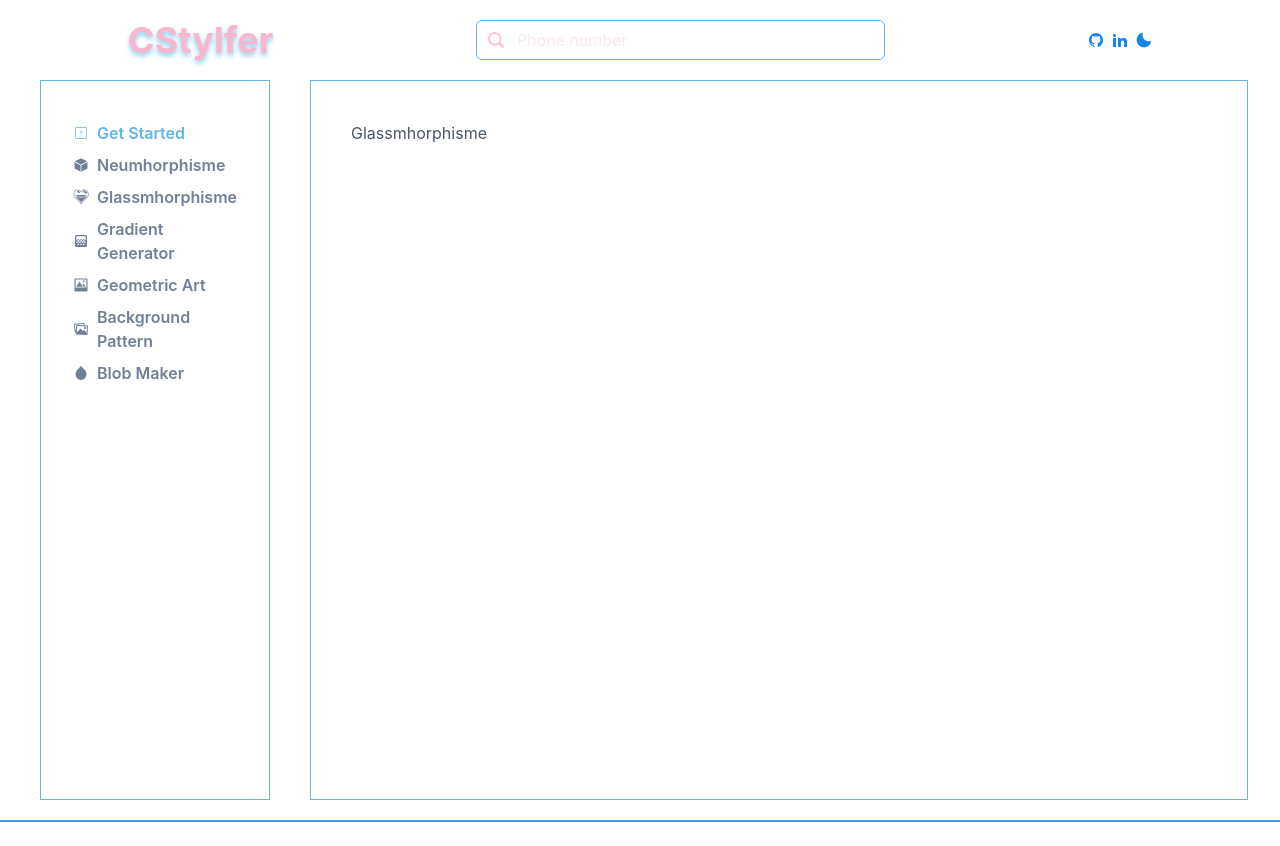
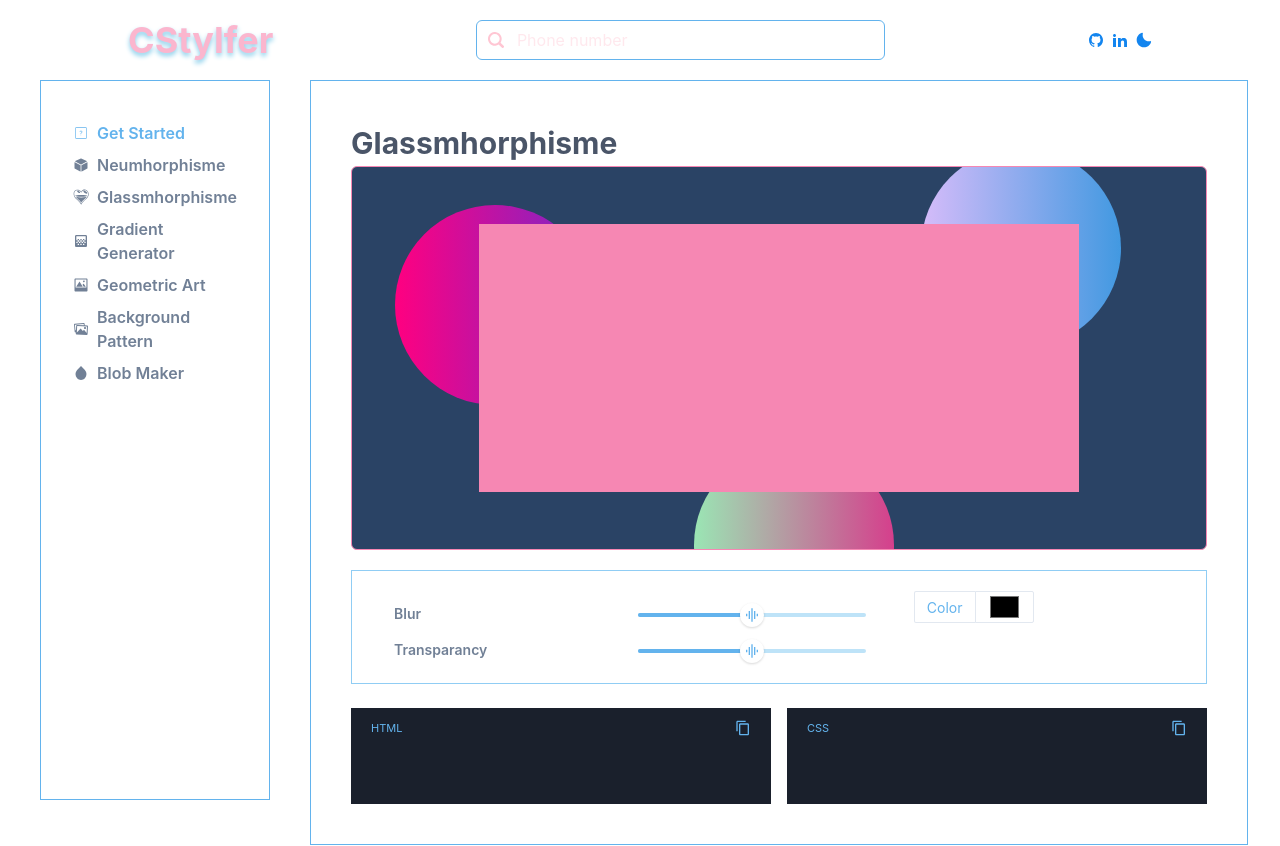
Before and after one commit to Novalia9517/CSTYLFER, a React (Vite) app: page /glass in a window 1280 px wide. Shown: the top 846 px of the page. Built offline with nearby package versions, Linux system fonts and the light colour scheme.

Commit message:
Glassmhorphisme

```diff
--- a/src/Pages/Glassmhorphisme.jsx
+++ b/src/Pages/Glassmhorphisme.jsx
@@ -1,10 +1,49 @@
 import React from 'react'
 import Layout from '../Components/Layout'
+import { Box, Text, Grid, Wrap, Flex, InputGroup, InputLeftAddon, Input, Icon } from '@chakra-ui/react'
+import CustomSlider from '../Components/CustomSlider'
+import { useState } from 'react'
+import { MdContentCopy} from 'react-icons/md'
 
 const Glassmhorphisme = () => {
+  const [blur, setBlur] = useState()
+  const [transparancy, setTransparancy] = useState()
+  const [color, setColor] = useState()
   return (
     <Layout>
-        <div>Glassmhorphisme</div>
+        <Text fontSize={'3xl'} fontWeight='bold'>Glassmhorphisme</Text>
+        <Flex align='center' position={'relative'} zIndex={'-10'}w={'100%'} h={96} bg='blue.800' rounded={'md'} display='grid' overflow="hidden" justifyContent={'center'} alignItems='center' border='1px' borderColor={'pink.300'}>
+            <Box w={'600px'} h={'70%'} display='block' overflowX='hidden' bg={'pink.300'}></Box>
+            <Box pos="absolute" top="-5%" right="10%" h='200px' w='200px' bgGradient='linear(to-r, purple.200, blue.400)' borderRadius='50%' zIndex={'-10'}/>
+            <Box pos="absolute" bottom="-25%" left="40%" h='200px' w='200px' bgGradient='linear(to-r, green.200, pink.500)' borderRadius='50%' zIndex={'-10'}/>
+            <Box pos="absolute" top="10%" left="5%" h='200px' w='200px' bgGradient='linear(to-l, #7928CA, #FF0080)' borderRadius='50%' zIndex={'-10'}/>
+        </Flex>
+        <Box border='1px' borderColor={'blue.200'} px={42} py={5} mt={5} display='flex'>
+          <Box w='70%'>
+            <CustomSlider min={0} max={50} title={'Blur'} change={(e) => setBlur(e)}/>
+            <CustomSlider min={0} max={50} title={'Transparancy'} change={(e) => setTransparancy(e)}/>
+          </Box>
+          <Box w='30%' mx={12}>
+            <InputGroup size='sm' w={'120px'} color='blue.300' >
+                <InputLeftAddon children='Color' bg={'white'} color='blue.300'/>
+                <Input type='color' _placeholder={{opacity : '0.4', color : 'skyblue'}}  onChange={(e) => setColor(e.target.value)}/>
+            </InputGroup>
+          </Box>
+        </Box>
+        <Grid templateColumns={'repeat(2, 1fr)'} gap={4} mt='3'>
+          <Box bg='gray.800' h={'24'} px={5} py={3} mt={3}>
+            <Flex justifyContent={'space-between'} color='blue.300'>
+              <Text fontSize={'11px'}>HTML</Text>
+              <Icon as={MdContentCopy}/>
+            </Flex>
+          </Box>
+          <Box bg='gray.800' h={'24'} px={5} py={3} mt={3}>
+            <Flex justifyContent={'space-between'} color='blue.300'>
+              <Text fontSize={'11px'}>CSS</Text>
+              <Icon as={MdContentCopy}/>
+            </Flex>
+          </Box>
+        </Grid>
     </Layout>
   )
 }
--- a/src/Pages/Neumhorphisme.jsx
+++ b/src/Pages/Neumhorphisme.jsx
@@ -1,12 +1,12 @@
 import { Text,  Box, Flex, Grid,
         GridItem, InputGroup, Input,
         InputLeftAddon, InputRightAddon,
-        Slider,SliderTrack, SliderFilledTrack, SliderThumb, SliderMark,
+        Icon
     } from '@chakra-ui/react'
 import React from 'react'
 import { useState } from 'react'
 import Layout from '../Components/Layout'
-import { MdGraphicEq } from 'react-icons/md'
+import { MdContentCopy } from 'react-icons/md'
 import CustomSlider from '../Components/CustomSlider'
 
 const Neumhorphisme = () => {
@@ -45,20 +45,33 @@ const Neumhorphisme = () => {
                         <Input type='number' placeholder='max 350' _placeholder={{opacity : '0.4', color : 'skyblue'}}  onChange={(e) => e.target.value < 350 ? setHeight(e.target.value) : setHeight(350)}/>
                         <InputRightAddon children='px' bg={'white'} color='blue.300'/>
                     </InputGroup>
-                    <InputGroup size='sm' color='blue.300'>
-                        <InputLeftAddon children='Color' bg={'white'} color='blue.300'/>
-                        <Input type='color' placeholder='max 350' _placeholder={{opacity : '0.4', color : 'skyblue'}}  onChange={(e) => setColor(e.target.value)}/>
-                    </InputGroup>
                 </Grid>
+                <InputGroup size='sm' color='blue.300'>
+                    <InputLeftAddon children='Color' bg={'white'} color='blue.300'/>
+                    <Input type='color' placeholder='max 350' _placeholder={{opacity : '0.4', color : 'skyblue'}}  onChange={(e) => setColor(e.target.value)}/>
+                </InputGroup>
                 <CustomSlider min={0} max={50} title={'Border Radius'} change={(e) => setBorderRadius(e)}/>
-                <CustomSlider min={0} max={35} title={'Shadow X'} change={(e) => setShadowX(e)}/>
-                <CustomSlider min={0} max={35} title={'Shadow Y'} change={(e) => setShadowY(e)}/>
+                {/* <CustomSlider min={0} max={35} title={'Shadow X'} change={(e) => setShadowX(e)}/>
+                <CustomSlider min={0} max={35} title={'Shadow Y'} change={(e) => setShadowY(e)}/> */}
                 <CustomSlider min={0} max={50} title={'Blur'} change={(e) => setBlur(e)}/>
                 <CustomSlider min={5} max={50} title={'Distance'} change={(e) => setDistance(e)}/>
-                <CustomSlider min={0} max={35} title={'Transparancy'} change={(e) => setTransparancy(e)}/>
+                {/* <CustomSlider min={0} max={35} title={'Transparancy'} change={(e) => setTransparancy(e)}/> */}
             </GridItem>
         </Grid>
-
+        <Grid templateColumns={'repeat(2, 1fr)'} gap={4} mt='3'>
+          <Box bg='gray.800' h={'24'} px={5} py={3} mt={3}>
+            <Flex justifyContent={'space-between'} color='blue.300'>
+              <Text fontSize={'11px'}>HTML</Text>
+              <Icon as={MdContentCopy}/>
+            </Flex>
+          </Box>
+          <Box bg='gray.800' h={'24'} px={5} py={3} mt={3}>
+            <Flex justifyContent={'space-between'} color='blue.300'>
+              <Text fontSize={'11px'}>CSS</Text>
+              <Icon as={MdContentCopy}/>
+            </Flex>
+          </Box>
+        </Grid>
     </Box>
    </Layout>
   )
--- a/src/Pages/home.jsx
+++ b/src/Pages/home.jsx
@@ -12,7 +12,7 @@ const Home = () => {
     navigate('/get-started')
   }
   return (
-    <Box overflow={'hidden'} w='100vw' maxWidth='' minH={'100vh'}>
+    <Box overflow={'hidden'} w='100vw' maxWidth='' minH={'100vh'} position='relative' overflowX={'hidden'}>
       <Navbar/>
       <Box pos="absolute" top="0" right="-20%" h='700px' w='700px' bg='pink.200' overflowX={'hidden'} borderRadius='50%' zIndex={'-10'}/>
       <Box pos="absolute" top="-5%" left="30%" h='300px' w='300px' bg='purple.200' borderRadius='50%' zIndex={'-10'}/>
```
